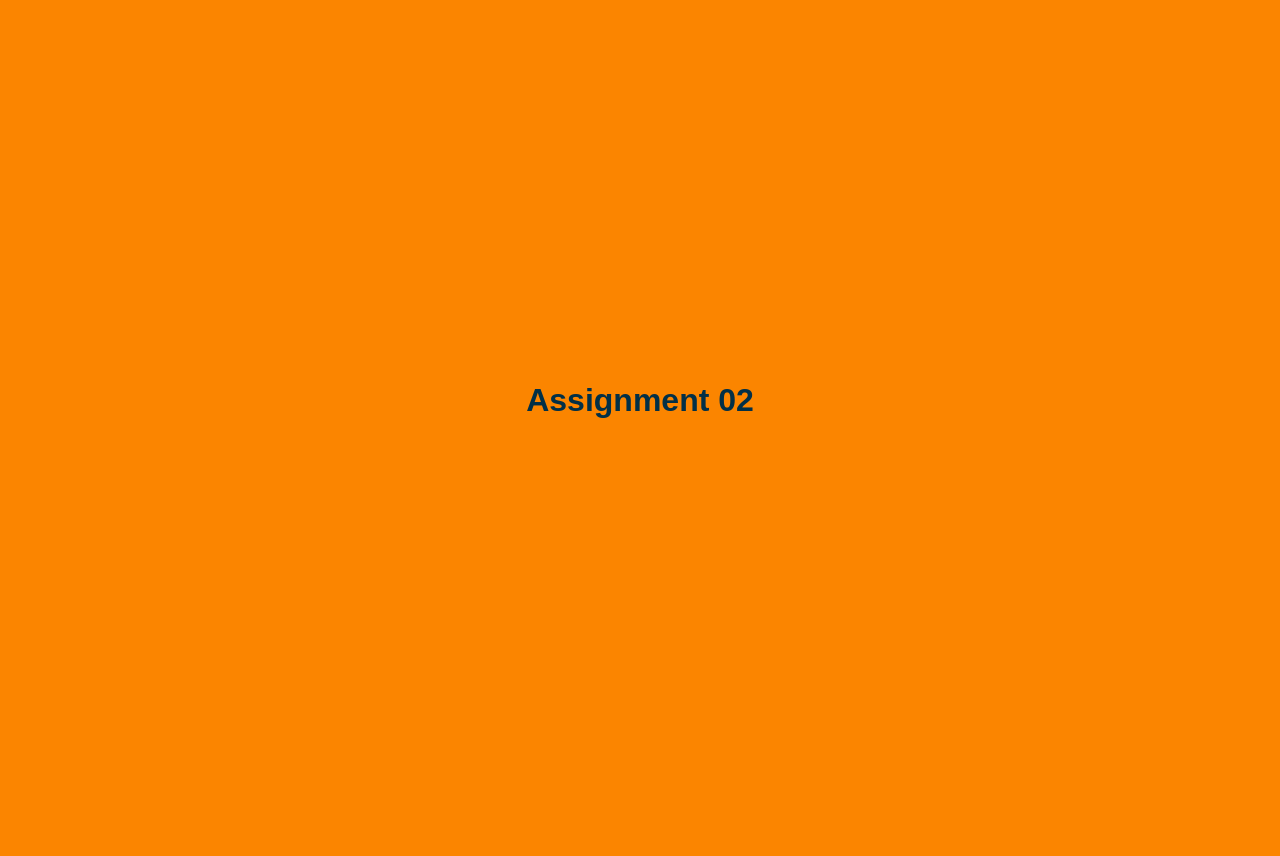
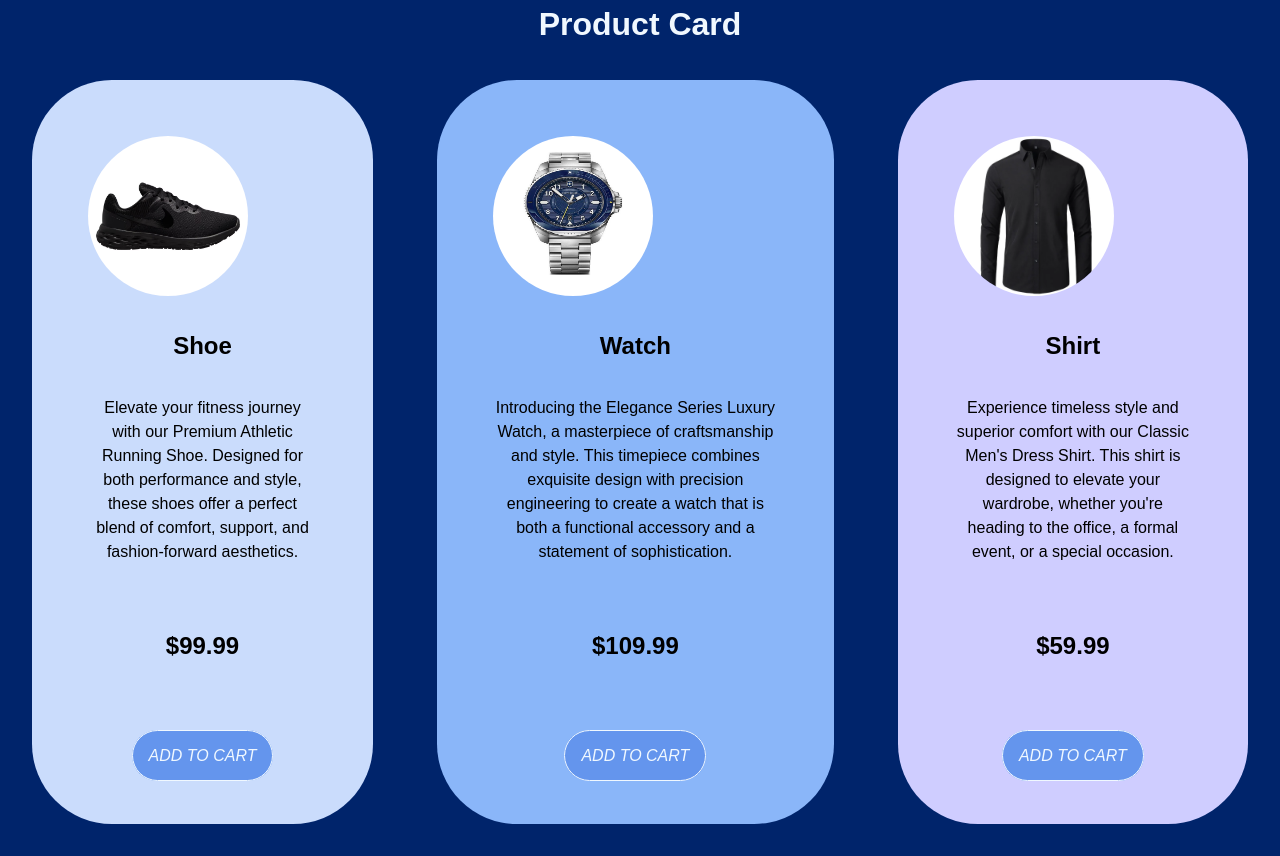
Before and after one commit to irm1005-itec1005-fall-2023/assignment-02-ahmedhasan5, a plain HTML site: page index.html in a window 1280 px wide. Before the commit the page ends 800 px from the top, so only its background shows below. Drawn offline with Linux system fonts and the light colour scheme.

Commit message:
Assignment 2

```diff
--- a/index.html
+++ b/index.html
@@ -27,7 +27,57 @@
     YOU HAVE TO MODIFY THE HTML TO BUILD YOUR AWESOME PAGE
 
   -->
-  <h1>Assignment 02</h1>
+  <h1> Product Card</h1>
+
+<main>
+  <div class="product-container">
+
+   <section class="product">
+    <img class="image-fix" src="./images/nike.avif" alt="picture of a nike shoe" />
+    <h2>Shoe</h2>
+
+
+    <p>Elevate your fitness journey with our Premium Athletic Running Shoe. Designed for both performance and style, these shoes offer a perfect blend of comfort, support, and fashion-forward aesthetics.</p>
+    <p class="bold-text">$99.99</p>
+
+
+    <div class="read-more">
+      <a class="btn" href="#">add to cart</a>
+
+  </section>
+
+
+
+  <section class="product">
+    <img class="image-fix" src="./images/watch.jpg" alt="picture of a watch" />
+    <h2>Watch</h2>
+
+
+    <p>Introducing the Elegance Series Luxury Watch, a masterpiece of craftsmanship and style. This timepiece combines exquisite design with precision engineering to create a watch that is both a functional accessory and a statement of sophistication.</p>
+    <p class="bold-text">$109.99</p>
+
+    <div class="read-more">
+    <a class="btn" href="#">add to cart</a>
+
+  </section>
+
+
+
+  <section class="product">
+    <img class="image-fix" src="./images/shirt.webp" alt="picture of a shirt" />
+    <h2>Shirt</h2>
+
+
+    <p>Experience timeless style and superior comfort with our Classic Men's Dress Shirt. This shirt is designed to elevate your wardrobe, whether you're heading to the office, a formal event, or a special occasion.</p>
+    <p class="bold-text">$59.99</p>
+
+    <div class="read-more">
+    <a class="btn" href="#">add to cart</a>
+
+  </section>
+
+
+
+</main>
 </body>
-
 </html>
--- a/style.css
+++ b/style.css
@@ -1,19 +1,83 @@
 /*
  * Assignment 02
  * CSS FILE
+ #cfcdff;
  */
 
 body {
   font-family: Arial, Helvetica, sans-serif;
-  background-color: #fb8500;
-  display: flex;
+  background-color:#00246B;
   justify-content: center;
   align-items: center;
 }
 
 h1 {
-  font-size: 2rem;
-  font-weight: bold;
+  justify-content: center;
+  align-items: center;
+  display: flex;
+  color:aliceblue
+}
+
+.product-container {
+  display: flex;
+}
+
+p {
+  margin-bottom: 4rem;
+
+}
+
+.bold-text {
+  font-weight: bolder;
+  font-size: x-large;
+}
+
+.product {
+  padding: 3.5rem;
+  margin: 2rem;
+  border-radius: 5rem;
   text-align: center;
-  color: #023047;
 }
+
+h2 {
+  margin-bottom: 2rem;
+}
+
+.image-fix {
+  width: 10rem;
+  margin-bottom: 2rem;
+  height: 10rem;
+  border-radius:10rem
+}
+
+
+
+.product:nth-child(1) {
+background-color: #CADCFC;
+
+}
+
+.product:nth-child(2) {
+background-color: #8AB6F9;
+
+}
+
+.product:nth-child(3) {
+background-color:#cfcdff;
+
+}
+
+.read-more {
+  margin-top: 5rem;
+}
+
+.btn {
+  background-color:cornflowerblue;
+  border: 1px solid aliceblue;
+  color: aliceblue;
+  padding: 1rem;
+  border-radius: 2rem;
+  font-style: oblique;
+  text-transform:uppercase;
+  text-decoration: none;
+}
```
Also changed, not shown: images/nike.avif (added), images/screenshot-01.png (deleted), images/screenshot-02.png (deleted), images/shirt.webp (added), images/watch.jpg (added).
